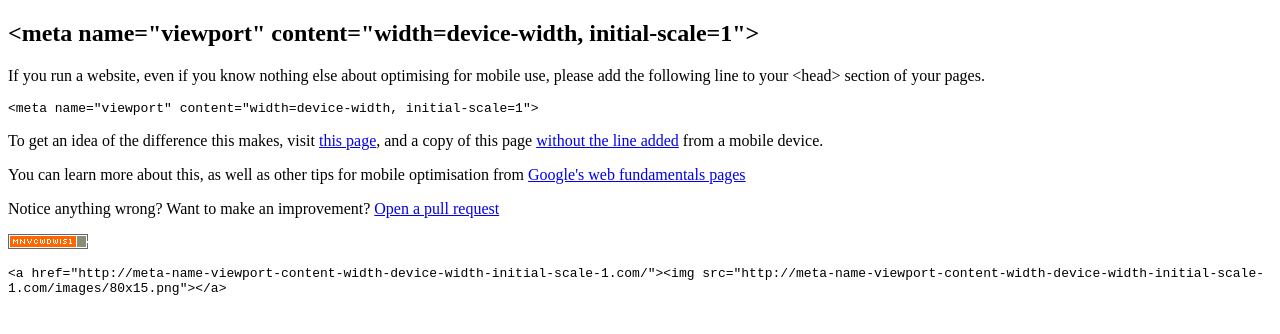
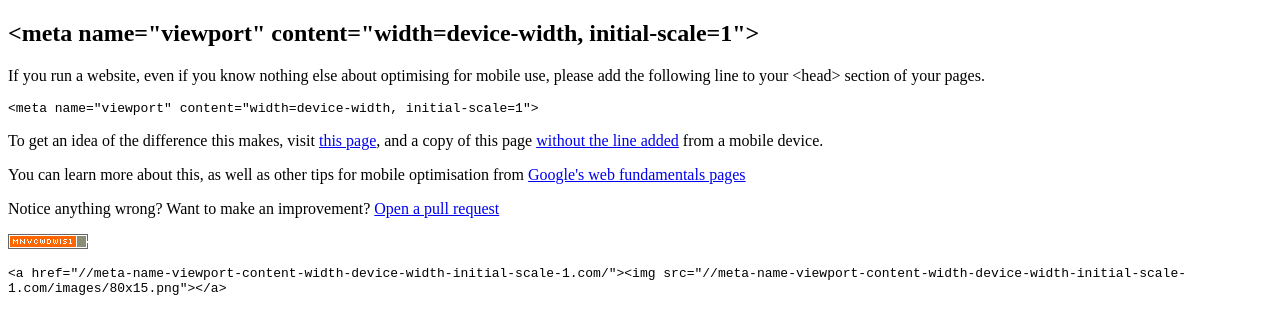
Before and after one commit to caluml/meta-name-viewport-content-width-device-width-initial-scale-1.com, a plain HTML site: page index.html in a window 1280 px wide. Drawn offline with Linux system fonts and the light colour scheme.

Commit message:
Use // links instead of http://

```diff
--- a/index.html
+++ b/index.html
@@ -19,6 +19,6 @@
 
 <p>Notice anything wrong? Want to make an improvement? <a href="https://github.com/caluml/meta-name-viewport-content-width-device-width-initial-scale-1.com">Open a pull request</a></p>
 
-<img src="/images/80x15.png"> <pre>&lt;a href="http://meta-name-viewport-content-width-device-width-initial-scale-1.com/">&lt;img src="http://meta-name-viewport-content-width-device-width-initial-scale-1.com/images/80x15.png">&lt;/a></pre>
+<img src="/images/80x15.png"> <pre>&lt;a href="//meta-name-viewport-content-width-device-width-initial-scale-1.com/">&lt;img src="//meta-name-viewport-content-width-device-width-initial-scale-1.com/images/80x15.png">&lt;/a></pre>
 </body>
 </html>
```
